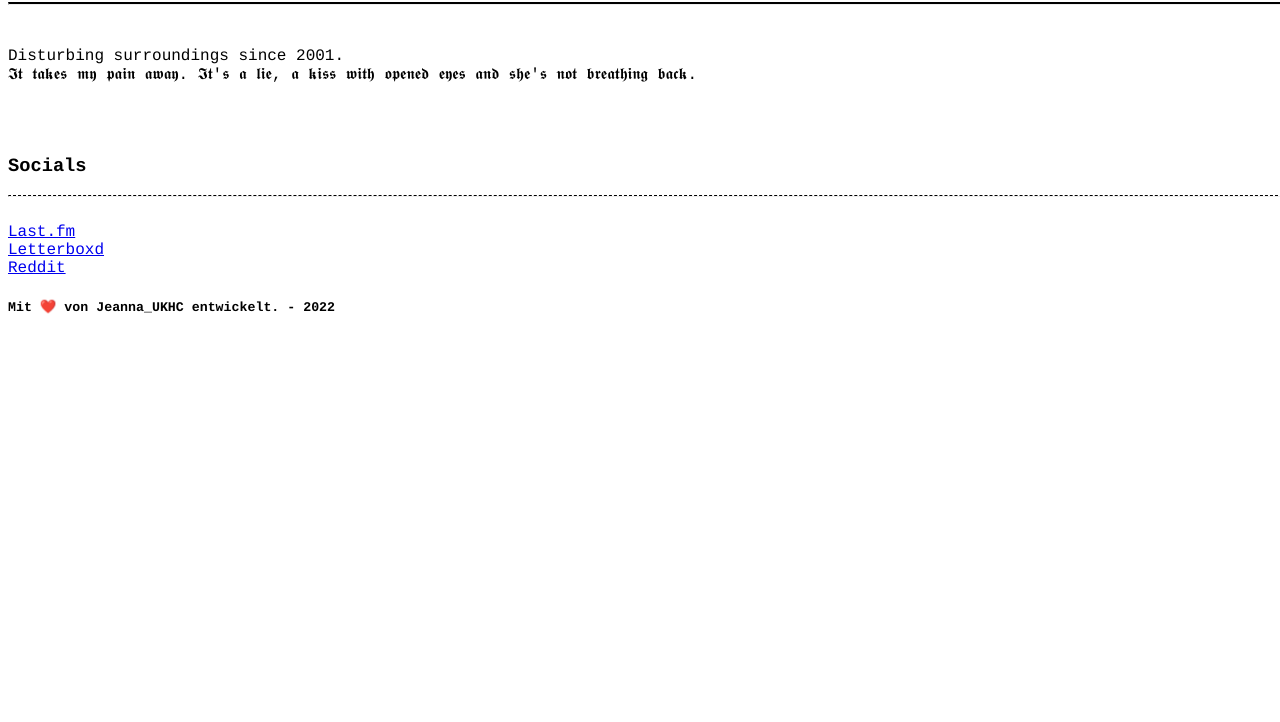
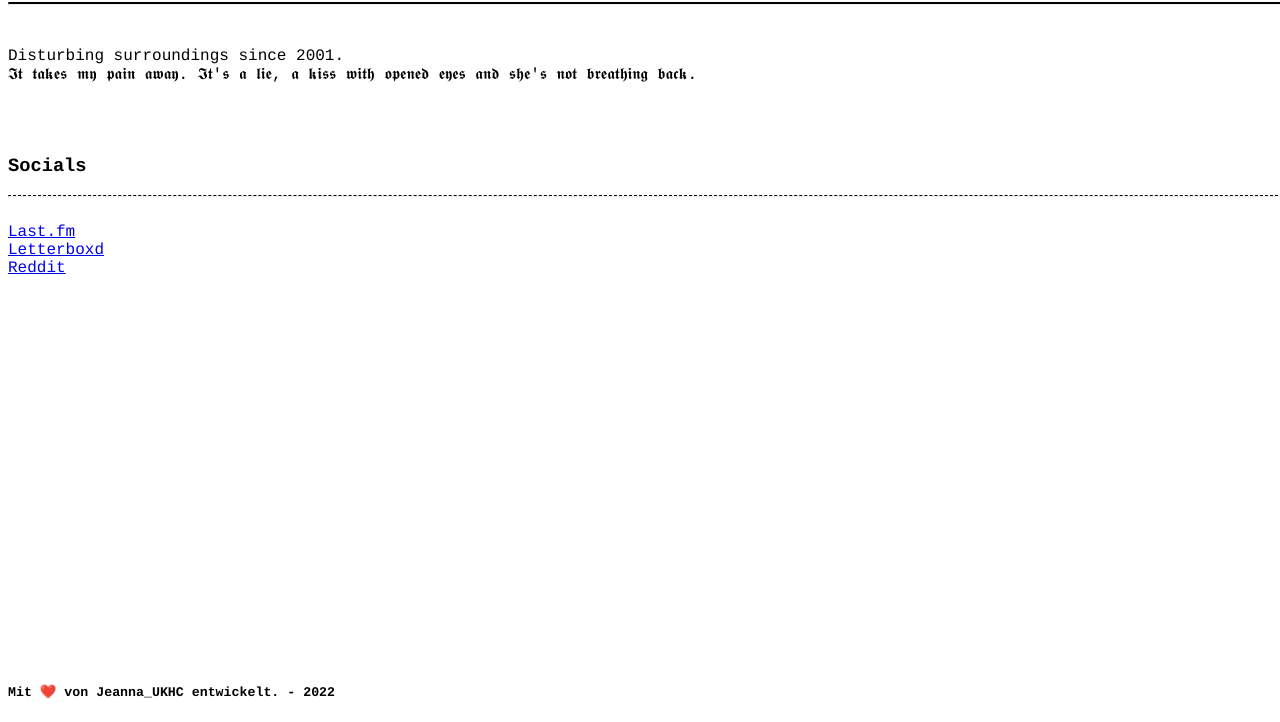
Before and after one commit to jeanna-ukhc/jeanna-ukhc.github.io, a plain HTML site: page index.html in a window 1280 px wide. Shown: the part 78-800 px from the top of the page. Drawn offline with Linux system fonts and the light colour scheme.

Commit message:
Update index.html

```diff
--- a/index.html
+++ b/index.html
@@ -6,6 +6,12 @@
     font-family: Courier;
     width: 100%;
     height: 100%;
+  }
+  footer {
+    position: absolute;
+    bottom: 0;
+    width: 100%;
+    height: 60px;
   }
 </style>
 
```
